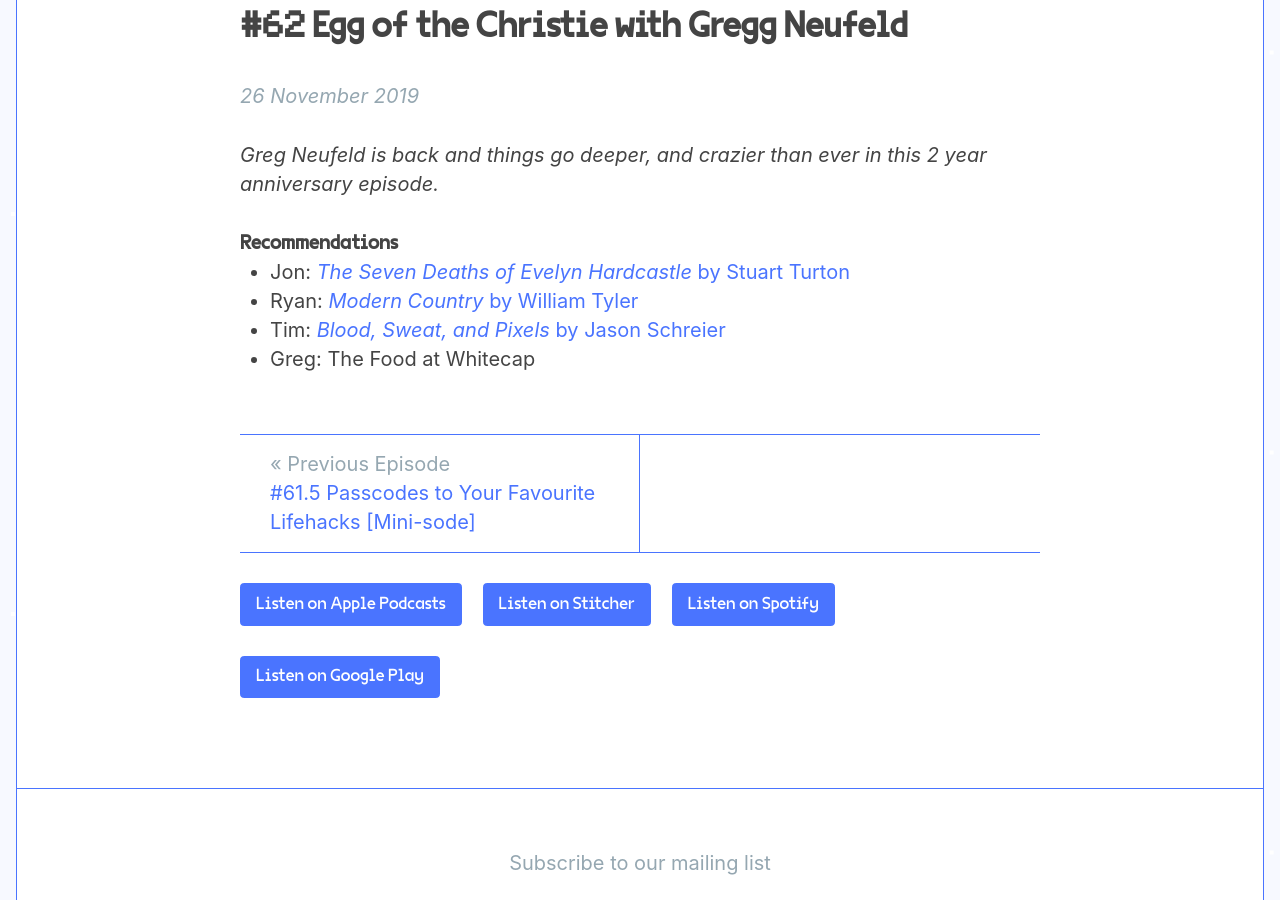
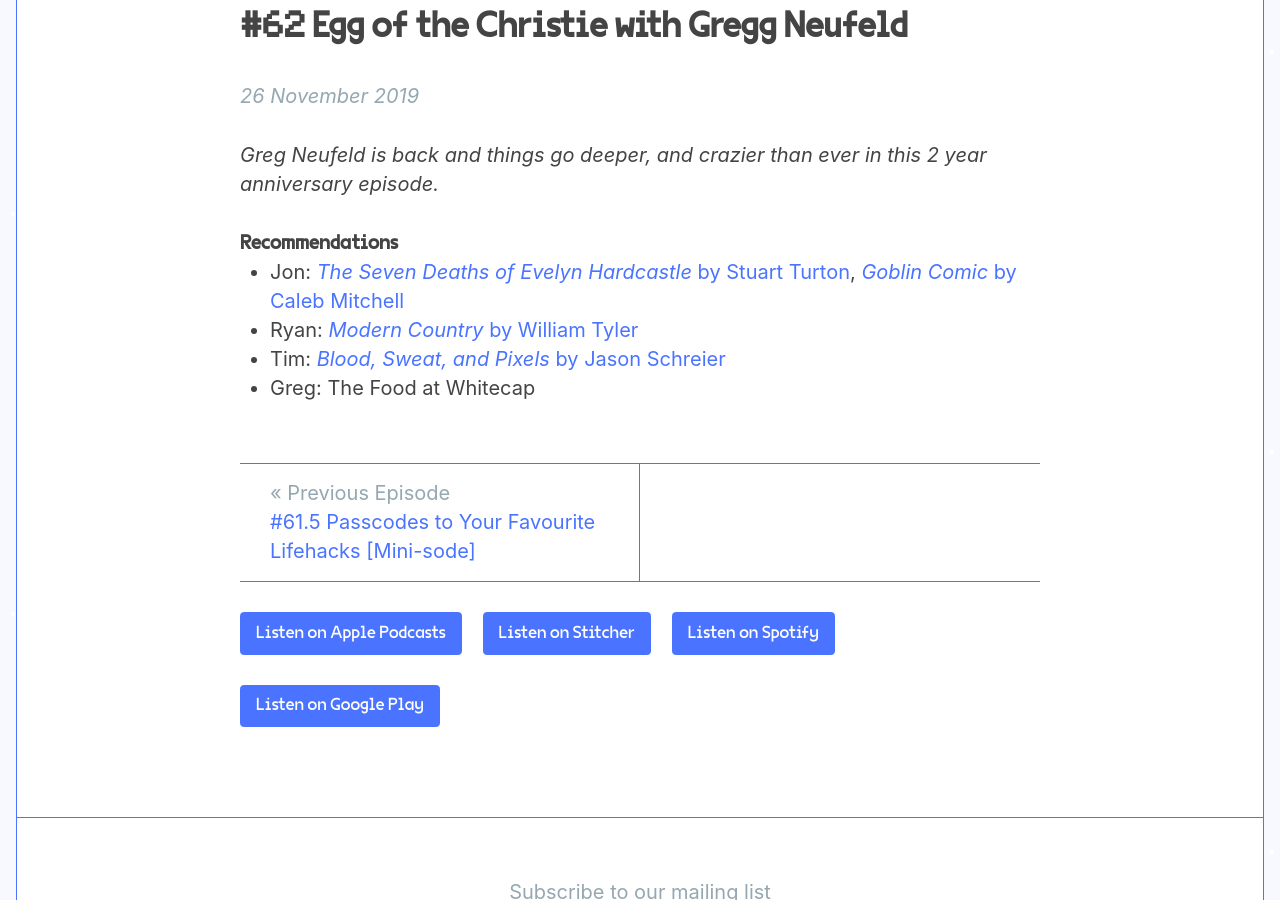
Before and after one commit to jondueck/whatevertown, a Jekyll site: the page built from _posts/2019-11-26-number-62.markdown, in a window 1280 px wide and 900 px high, scrolled down 571 px. Built offline with Jekyll 4.4.1, drawn with Linux system fonts in a browser that asks for light colours; some web fonts are replaced; comment, search, counter and statistics services are not loaded.

Commit message:
Updated Number 62

```diff
--- a/_posts/2019-11-26-number-62.markdown
+++ b/_posts/2019-11-26-number-62.markdown
@@ -13,7 +13,7 @@
 ---
 
 ### Recommendations
-- Jon: [*The Seven Deaths of Evelyn Hardcastle* by Stuart Turton](https://www.goodreads.com/book/show/36337550-the-7-deaths-of-evelyn-hardcastle)
+- Jon: [*The Seven Deaths of Evelyn Hardcastle* by Stuart Turton](https://www.goodreads.com/book/show/36337550-the-7-deaths-of-evelyn-hardcastle), [*Goblin Comic* by Caleb Mitchell](https://twitter.com/i/moments/1196438034222342144)
 - Ryan: [*Modern Country* by William Tyler](https://open.spotify.com/album/0AlKGJjZriUhapXB3hyW6h?si=OGU154zuQeeFIJ6boRu4WQ)
 - Tim: [*Blood, Sweat, and Pixels* by Jason Schreier](https://www.amazon.ca/Blood-Sweat-Pixels-Triumphant-Turbulent-ebook/dp/B01NAKSWW1)
 - Greg: The Food at Whitecap
```
